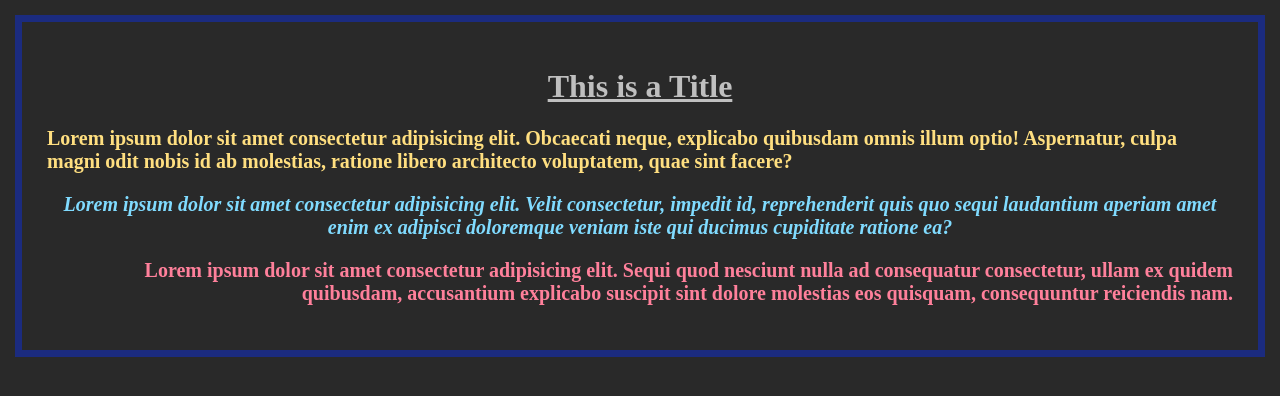
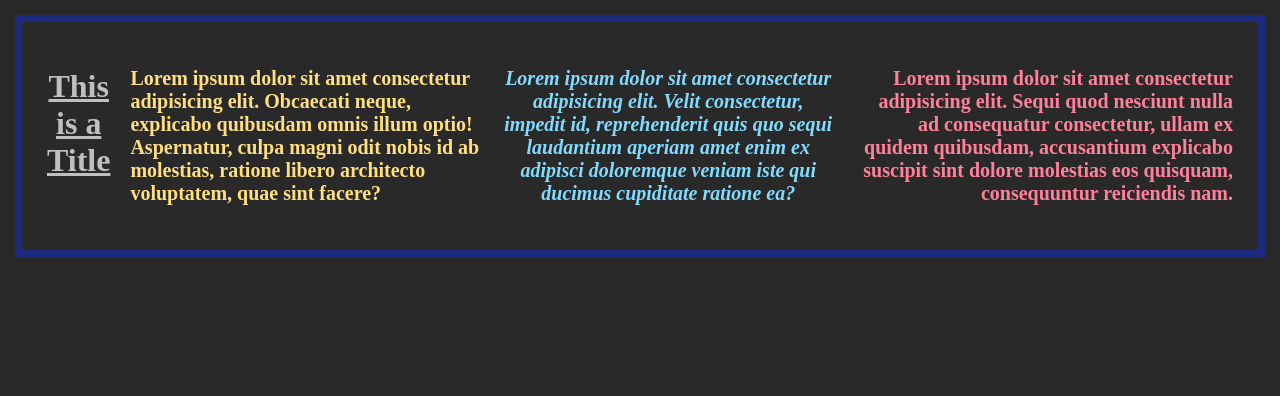
Before and after one commit to SaswatEdix/CSS, a plain HTML site: page flexbox/index.html in a window 1280 px wide. Drawn offline with Linux system fonts and the light colour scheme.

Commit message:
Update style.css

```diff
--- a/flexbox/style.css
+++ b/flexbox/style.css
@@ -3,6 +3,11 @@ body {
     margin: 15px;
     border: 7px solid rgb(27, 43, 127);
     padding: 25px;
+    display: flex;
+    flex-direction: row;
+    justify-content: center;
+    align-items: stretch;
+    gap: 20px;
 }
 
 h1#h1 {
```
